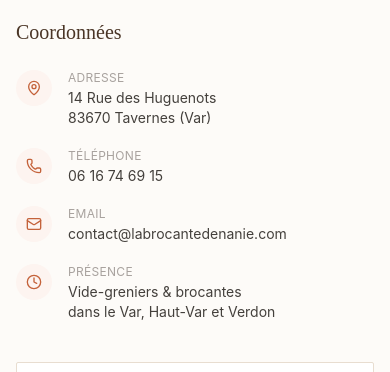
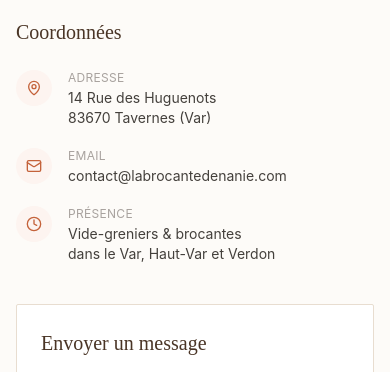
Before and after one commit to Og128/labrocantedenanie, a Next.js app: page /contact in a window 390 px wide. Shown: the part 341-713 px from the top of the page. Built offline with nearby package versions, Linux system fonts and the light colour scheme; no server answers.

Commit message:
Remove phone number from contact page
Co-Authored-By: Claude Opus 4.6 <noreply@anthropic.com>

```diff
--- a/app/(shop)/contact/page.tsx
+++ b/app/(shop)/contact/page.tsx
@@ -1,7 +1,7 @@
 'use client'
 
 import { useState } from 'react'
-import { MapPin, Phone, Mail, Clock } from 'lucide-react'
+import { MapPin, Mail, Clock } from 'lucide-react'
 import { useForm } from 'react-hook-form'
 import { zodResolver } from '@hookform/resolvers/zod'
 import { z } from 'zod'
@@ -65,7 +65,6 @@ export default function ContactPage() {
             <div className="space-y-5">
               {[
                 { icon: MapPin, label: 'Adresse', value: '14 Rue des Huguenots\n83670 Tavernes (Var)' },
-                { icon: Phone, label: 'Téléphone', value: '06 16 74 69 15' },
                 { icon: Mail, label: 'Email', value: 'contact@labrocantedenanie.com' },
                 { icon: Clock, label: 'Présence', value: 'Vide-greniers & brocantes\ndans le Var, Haut-Var et Verdon' },
               ].map(({ icon: Icon, label, value }) => (
```
